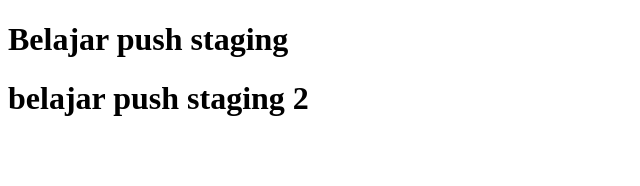
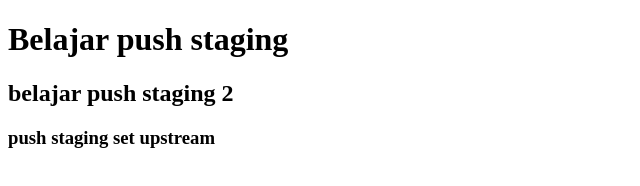
Before and after one commit to willyzt/belajar-niomic, a plain HTML site: page header.html in a window 1280 px wide. Shown: the whole page, without its empty margins (0-640 px from the left). Drawn offline with Linux system fonts and the light colour scheme.

Commit message:
edit h2 dan  add element h3

```diff
--- a/header.html
+++ b/header.html
@@ -6,7 +6,8 @@
   </head>
   <body>
     <h1>Belajar push staging</h1>
-    <h1>belajar push staging 2</h1>
+    <h2>belajar push staging 2</h2>
+    <h3>push staging set upstream</h3>
 
   </body>
 </html>
```
